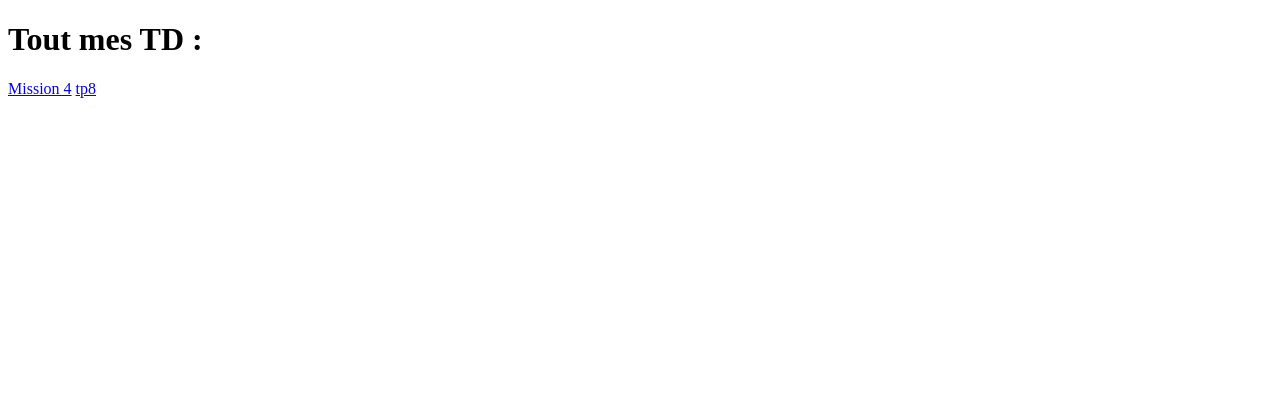
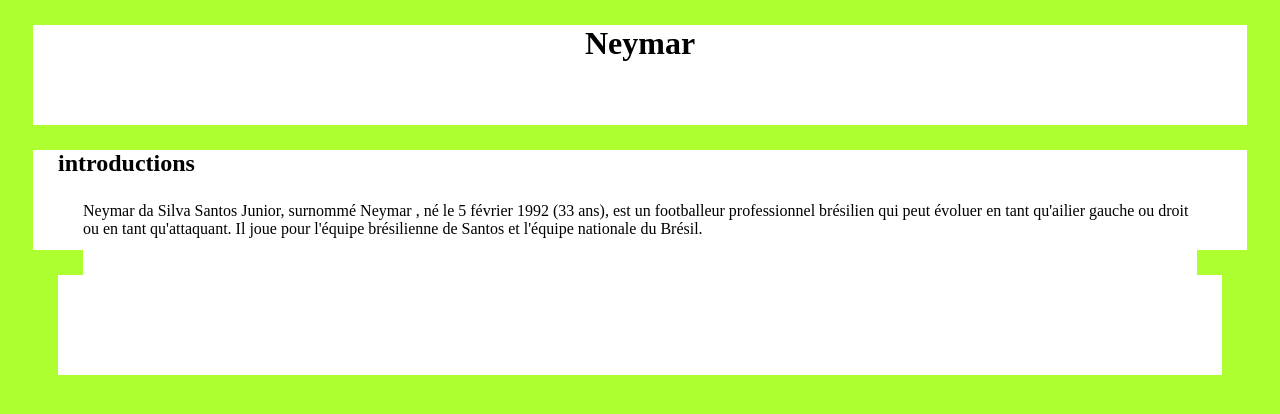
Before and after one commit to sakor9/tp, a plain HTML site: page index.html in a window 1280 px wide. Drawn offline with Linux system fonts and the light colour scheme.

Commit message:
Add files via upload

```diff
--- a/index.html
+++ b/index.html
@@ -1,14 +1,33 @@
-<!DOCTYPE html>
 <html lang="en">
 <head>
     <meta charset="UTF-8">
     <meta name="viewport" content="width=device-width, initial-scale=1.0">
-    <title>Page</title>
+    <link rel="stylesheet" href="style.css">
+    <title>Document</title>
+
 </head>
 <body>
-    <h1>Tout mes TD :</h1>
 
-    <a href="mission4-sakor.pdf">Mission 4</a>
-    <a href="https://github.com/sakor9/tp8.git">tp8</a>
+    <div class="c1">
+   <center><h1>Neymar</h1></center> </div>
+    <head>
+
+    <section>
+     <div class="c1"/div>
+        <float:left><div><h1>introductions</h1>
+
+
+    <section>
+<div class="c2">
+    <p>Neymar da Silva Santos Junior, surnommé Neymar , né le 5 février 1992 (33 ans), est un footballeur professionnel brésilien qui peut évoluer en tant qu'ailier gauche ou droit ou en tant qu'attaquant. Il joue pour l'équipe brésilienne de Santos et l'équipe nationale du Brésil.</p>   </div></float:left>
+</p>
+</div>
+
+<div class="c3"> </div>
+
+
+
+
+
 </body>
 </html>
```
